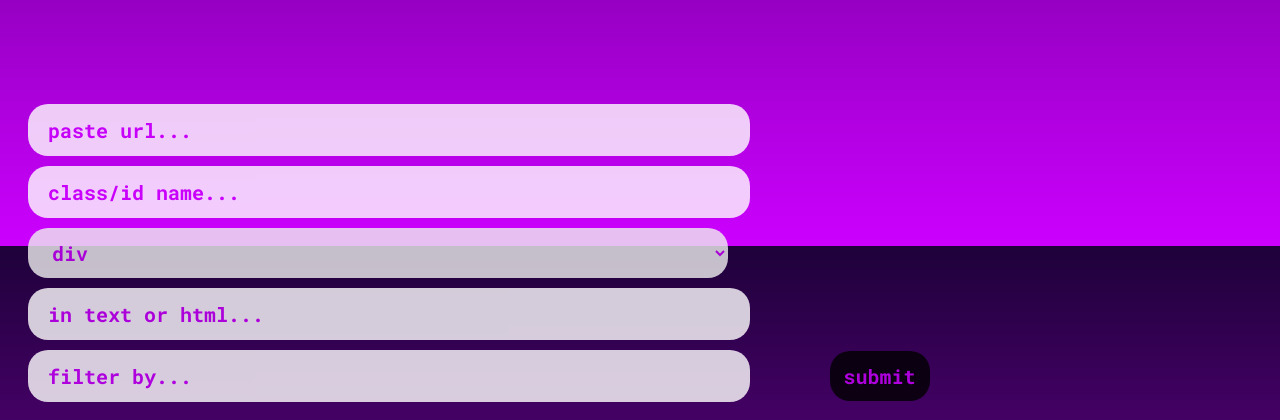
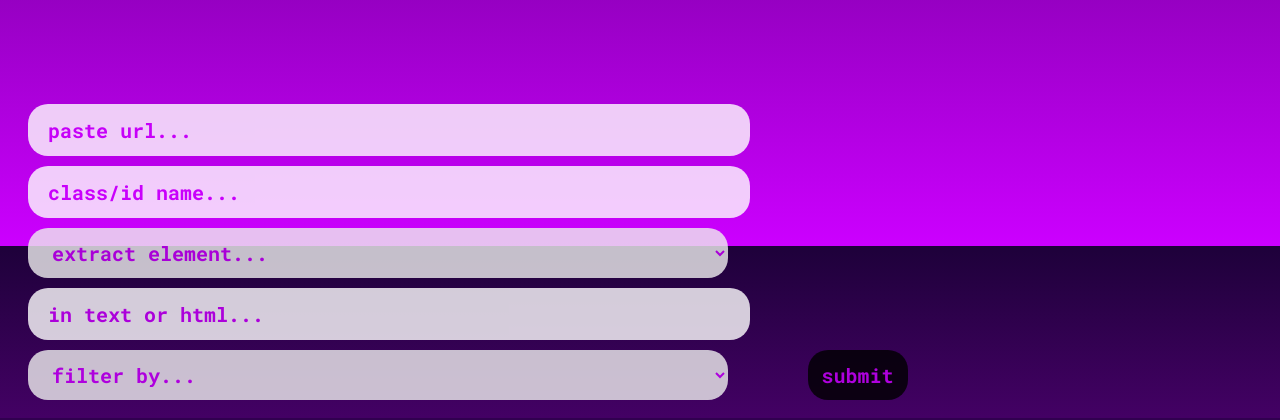
Before and after one commit to samarth212/ScrapMaster, a Flask app: page / in a window 1280 px wide. Shown: the part 554-974 px from the top of the page. Run offline with Flask 3, Linux system fonts and the light colour scheme; some libraries are stand-ins or nearby versions.

Commit message:
added dropdown for elemFIlter

```diff
--- a/templates/index.html
+++ b/templates/index.html
@@ -32,14 +32,20 @@
         <!-- <input placeholder="extract element..." type="text" id="element" name="element"> -->
 
         <select id="element" name="element">
+            <option>extract element...</option>
             <option value="div">div</option>
             <option value="span">span</option>
         </select>
 
         <input placeholder="in text or html..." type="text" id="format" name="format">
 
-        <input placeholder="filter by..." type="text" id="elemFilter" name="elemFilter">
+        <!-- <input placeholder="filter by..." type="text" id="elemFilter" name="elemFilter"> -->
 
+        <select id="elemFilter" name="elemFilter">
+            <option>filter by...</option>
+            <option value="class">class</option>
+            <option value="id">id</option>
+        </select>
 
 
         <input id="submit" type="submit" value="submit">
```
